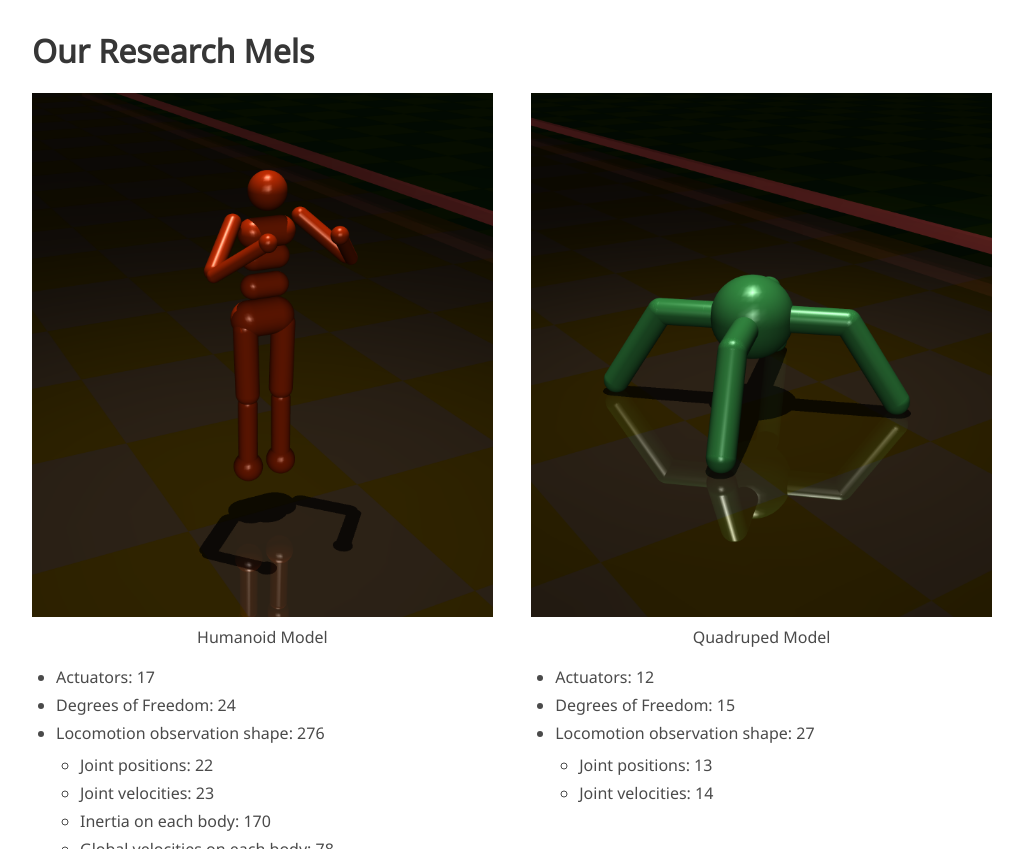
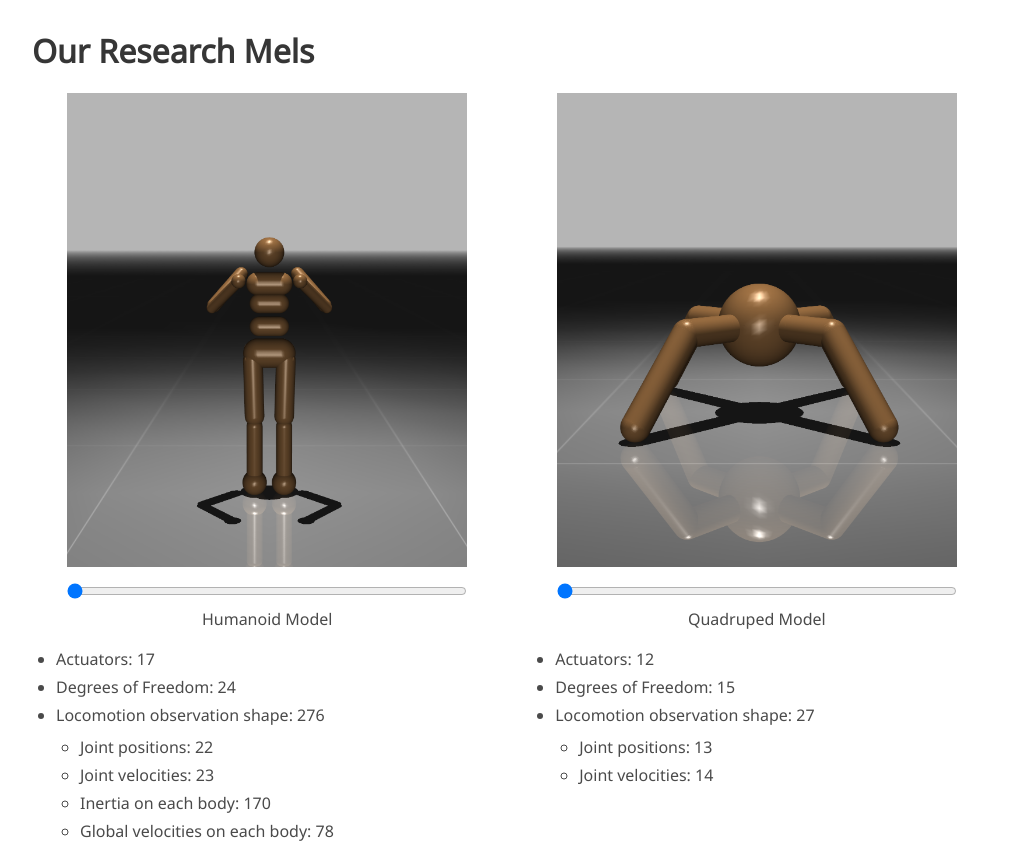
Before and after one commit to i1Cps/company_demo_site, a plain HTML site: page index.html in a window 1280 px wide. Shown: the part 806-1655 px from the top of the page, without its empty margins (128-1151 px from the left). Drawn offline with nearby package versions, Linux system fonts and the light colour scheme; some icons are missing; a web font is replaced by a local one.

Commit message:
better visualiser for mel

```diff
--- a/index.html
+++ b/index.html
@@ -297,6 +297,7 @@
     <!-- </div> -->
     <script src="./static/js/rolling-video.js"></script>
     <script src="./static/js/rolling-video-end.js"></script>
+    <script src="./static/js/mel_visualiser.js"></script>
 
     <br />
     <br />
@@ -342,24 +343,40 @@
         </div>
 
         <!-- Side-by-side model images -->
-        <div>
-          <div style="width: 48%; float: left; margin-right: 2%">
-            <img
-              src="./static/images/humanoid.png"
-              alt="Quadruped Model"
-              style="display: block; width: 100%; height: auto"
+        <div class="mel-viewer-row">
+          <div class="mel-viewer-block">
+            <div id="humanoid-viewer" style="margin-bottom: 1rem"></div>
+            <input
+              id="slider-humanoid"
+              type="range"
+              min="0"
+              max="7"
+              value="0"
             />
             <p style="text-align: center; margin-top: 0.5rem">Humanoid Model</p>
           </div>
-          <div style="width: 48%; float: right; margin-left: 2%">
-            <img
-              src="./static/images/quadruped.png"
-              alt="Humanoid Model"
-              style="display: block; width: 100%; height: auto"
+
+          <div class="mel-viewer-block">
+            <div id="quadruped-viewer" style="margin-bottom: 1rem"></div>
+            <input
+              id="slider-quadruped"
+              type="range"
+              min="0"
+              max="7"
+              value="0"
             />
             <p style="text-align: center; margin-top: 0.5rem">
               Quadruped Model
             </p>
+
+            <!-- <img -->
+            <!--   src="./static/images/quadruped.png" -->
+            <!--   alt="Quadruped Model" -->
+            <!--   style="display: block; width: 100%; height: auto" -->
+            <!-- /> -->
+            <!-- <p style="text-align: center; margin-top: 0.5rem"> -->
+            <!--   Quadruped Model -->
+            <!-- </p> -->
           </div>
         </div>
 
--- a/static/css/index.css
+++ b/static/css/index.css
@@ -1,5 +1,5 @@
 body {
-  font-family: 'Noto Sans', sans-serif;
+  font-family: "Noto Sans", sans-serif;
 }
 
 .grid-video-dull {
@@ -12,6 +12,30 @@ ol {
   list-style-position: inside;
 }
 
+.mel-viewer-row {
+  display: flex;
+  justify-content: space-between;
+  flex-wrap: wrap;
+  gap: 2%;
+}
+
+.mel-viewer-block {
+  max-width: 400px;
+  width: 100%;
+  margin: 0 auto;
+  text-align: center;
+}
+
+.mel-viewer-block input[type="range"] {
+  display: block;
+  width: 100%;
+  margin: 0.5rem auto;
+}
+
+.mel-viewer-block p {
+  margin-top: 0.5rem;
+  text-align: center;
+}
 
 .footer .icon-link {
   font-size: 25px;
@@ -27,23 +51,20 @@ ol {
   font-variant: small-caps;
 }
 
-
 .teaser .hero-body {
   padding-top: 0;
   padding-bottom: 3rem;
 }
 
 .teaser {
-  font-family: 'Google Sans', sans-serif;
+  font-family: "Google Sans", sans-serif;
 }
-
 
 .publication-title {
 }
 
 .publication-banner {
   max-height: parent;
-
 }
 
 .publication-banner video {
@@ -58,11 +79,11 @@ ol {
 /* } */
 
 .publication-title {
-    font-family: 'Google Sans', sans-serif;
+  font-family: "Google Sans", sans-serif;
 }
 
 .publication-authors {
-    font-family: 'Google Sans', sans-serif;
+  font-family: "Google Sans", sans-serif;
 }
 
 .publication-venue {
@@ -219,10 +240,10 @@ ol {
   flex-direction: column;
   justify-content: center;
   align-items: center;
-  margin-top:20px;
-  margin-bottom:25px;
-  padding-left:65px;
-  padding-right:65px;
+  margin-top: 20px;
+  margin-bottom: 25px;
+  padding-left: 65px;
+  padding-right: 65px;
   position: relative;
 }
 
@@ -248,7 +269,12 @@ ol {
 
 .carousel .item.active::before,
 .carousel .item.active::after {
-  background: rgba(255, 255, 255, 1); /* Fully opaque white background on active item */
+  background: rgba(
+    255,
+    255,
+    255,
+    1
+  ); /* Fully opaque white background on active item */
 }
 
 /* .carousel-container { */
@@ -269,9 +295,8 @@ ol {
 /*   cursor: pointer; */
 /* } */
 
-
 .item-container {
-  display:flex;
+  display: flex;
   flex-direction: row;
   justify-content: space-between;
   align-items: center;
@@ -300,13 +325,13 @@ ol {
 }
 
 .affordance-viz {
-  background-color:#f5f5f5;
+  background-color: #f5f5f5;
   padding: 10px;
   border-radius: 10px;
-  width:80%
+  width: 80%;
 }
 
 .custom_footer {
-  padding-top:50px;
-  background-color:#f5f5f5;
+  padding-top: 50px;
+  background-color: #f5f5f5;
 }
--- /dev/null
+++ b/static/js/mel_visualiser.js
@@ -0,0 +1,48 @@
+const NUM_FRAMES = 8;
+const humanoidImgs = [];
+const quadrupedImgs = [];
+
+function preloadMelImages() {
+  for (let i = 1; i < NUM_FRAMES + 1; i++) {
+    const hImg = new Image();
+    hImg.src = `./static/images/humanoid/humanoid_${i}.png`;
+    hImg.style.display = "block";
+    hImg.style.width = "100%";
+    hImg.style.height = "auto";
+    hImg.style.maxWidth = "400px";
+    humanoidImgs.push(hImg);
+
+    const qImg = new Image();
+    qImg.src = `./static/images/quadruped/quadruped_${i}.png`;
+    qImg.style.display = "block";
+    qImg.style.width = "100%";
+    qImg.style.height = "auto";
+    qImg.style.maxWidth = "400px";
+    quadrupedImgs.push(qImg);
+  }
+}
+
+function initMelSpinners() {
+  const hViewer = document.getElementById("humanoid-viewer");
+  const qViewer = document.getElementById("quadruped-viewer");
+
+  if (!hViewer || !qViewer) return;
+
+  hViewer.appendChild(humanoidImgs[0]);
+  qViewer.appendChild(quadrupedImgs[0]);
+
+  document.getElementById("slider-humanoid").addEventListener("input", (e) => {
+    hViewer.innerHTML = "";
+    hViewer.appendChild(humanoidImgs[e.target.value]);
+  });
+
+  document.getElementById("slider-quadruped").addEventListener("input", (e) => {
+    qViewer.innerHTML = "";
+    qViewer.appendChild(quadrupedImgs[e.target.value]);
+  });
+}
+
+document.addEventListener("DOMContentLoaded", () => {
+  preloadMelImages();
+  initMelSpinners();
+});
```
Also changed, not shown: static/js/rolling-video.js (+1 -9 lines), static/images/humanoid/humanoid_1.png (added), static/images/humanoid/humanoid_2.png (added), static/images/humanoid/humanoid_3.png (added), static/images/humanoid/humanoid_4.png (added), static/images/humanoid/humanoid_5.png (added), static/images/humanoid/humanoid_6.png (added), static/images/humanoid/humanoid_7.png (added), static/images/humanoid/humanoid_8.png (added), static/images/quadruped/quadruped_1.png (added), static/images/quadruped/quadruped_2.png (added), static/images/quadruped/quadruped_3.png (added), static/images/quadruped/quadruped_4.png (added), static/images/quadruped/quadruped_5.png (added), 3 more files. Lines whose indentation alone changed are shown as unchanged.
